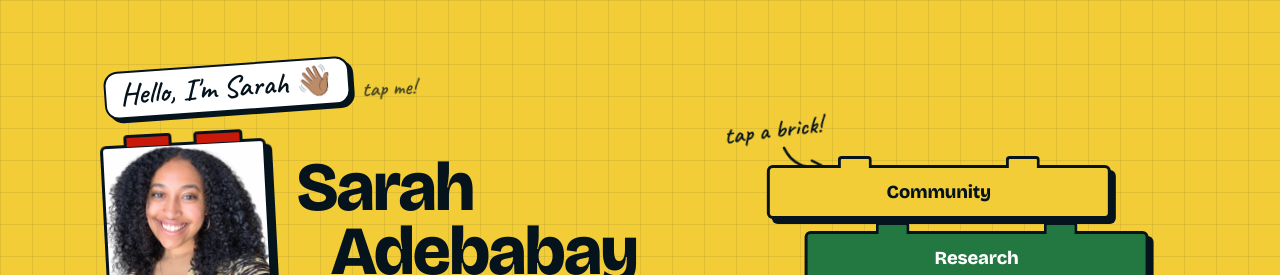
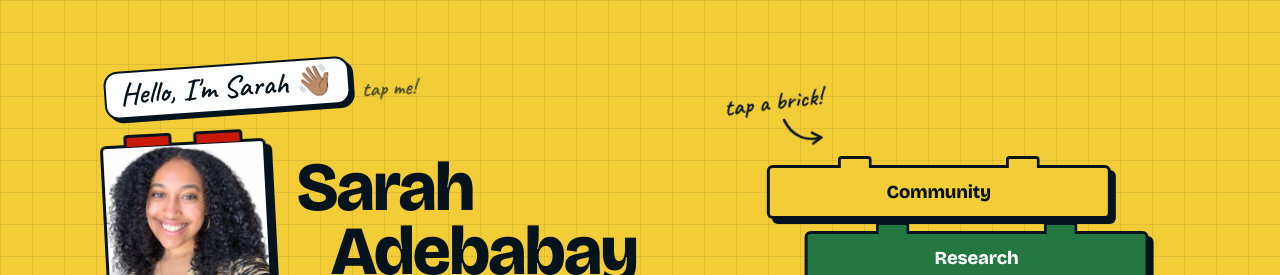
Before and after one commit to sarah-adebabay/sarah-adebabay.github.io, a Jekyll site: the page built from _pages/about.md, in a window 1280 px wide. Shown: the top 275 px of the page. Built offline with Jekyll 4.4.1, drawn with Linux system fonts in a browser that asks for light colours.

Commit message:
Move "tap a brick!" note clear of the top brick
Raise the handwritten note and arrow so they no longer overlap the top
brick's studs, and add matching space above the brick stack on narrow
screens so the note doesn't crowd the buttons above it.

Co-Authored-By: Claude Opus 5.5 <noreply@anthropic.com>

```diff
--- a/assets/css/brick.css
+++ b/assets/css/brick.css
@@ -209,7 +209,7 @@ button.hello:active { transform: rotate(-4deg) scale(.97); }
   transform: rotate(-7deg); pointer-events: none;
 }
 .note svg { display: block; margin: 2px 0 0 54px; }
-.note { top: -30px; left: -10px; }
+.note { top: -58px; left: -10px; }
 .sr-only { position: absolute; width: 1px; height: 1px; overflow: hidden; clip: rect(0 0 0 0); white-space: nowrap; }
 
 /* ---------- Layout ---------- */
@@ -409,7 +409,7 @@ footer .hand { font-size: 1.3rem; }
 
 @media (max-width: 900px) {
   .hero-inner { grid-template-columns: 1fr; padding: 44px 16px 48px; gap: 64px; }
-  .playground { justify-self: center; max-width: 400px; }
+  .playground { justify-self: center; max-width: 400px; margin-top: 28px; }
   .note { left: 4px; }
   .wrap { grid-template-columns: 1fr; gap: 0; padding: 0 16px; }
   nav.side { position: static; padding-top: 28px; }
```
